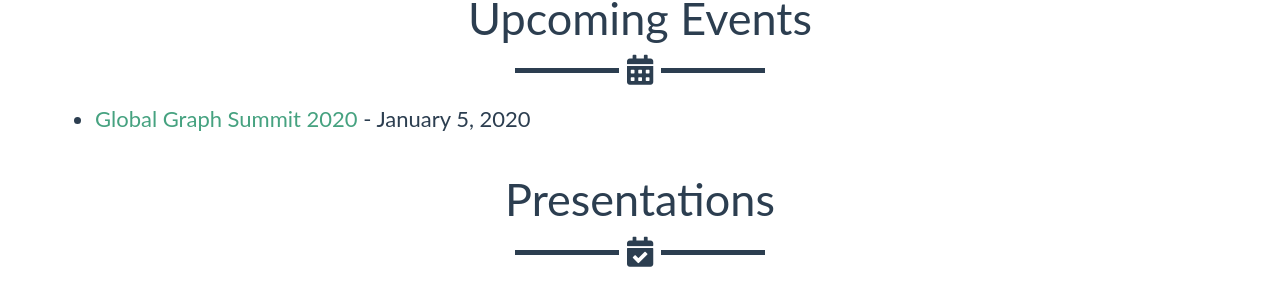
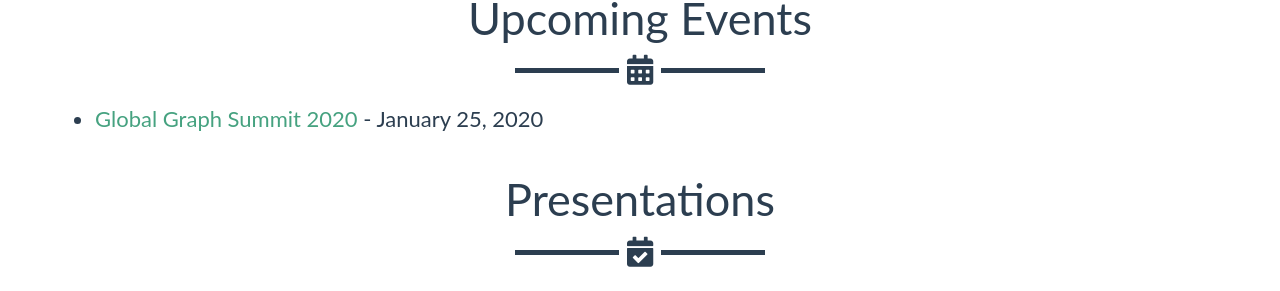
Before and after one commit to JanusGraph/janusgraph.org, a Jekyll site: the page built from index.html, in a window 1280 px wide and 900 px high, scrolled down 1494 px. Shown: the part 155-446 px from the top of the window. Built offline with Jekyll 4.4.1, drawn with Linux system fonts in a browser that asks for light colours.

Commit message:
Fix Global Graph Summit date CTR
Signed-off-by: Oleksandr Porunov <alexandr.porunov@gmail.com>

```diff
--- a/_includes/upcoming-features.html
+++ b/_includes/upcoming-features.html
@@ -6,7 +6,7 @@
                 <hr class="title-line calendar">
             </div>
             <ul class="upcoming-events">
-                <li><a href="https://datadaytexas.com/2020-graph-summit/news">Global Graph Summit 2020</a> - January 5, 2020</li>
+                <li><a href="https://datadaytexas.com/2020-graph-summit/news">Global Graph Summit 2020</a> - January 25, 2020</li>
             </ul>
         </div>
     </div>
```
